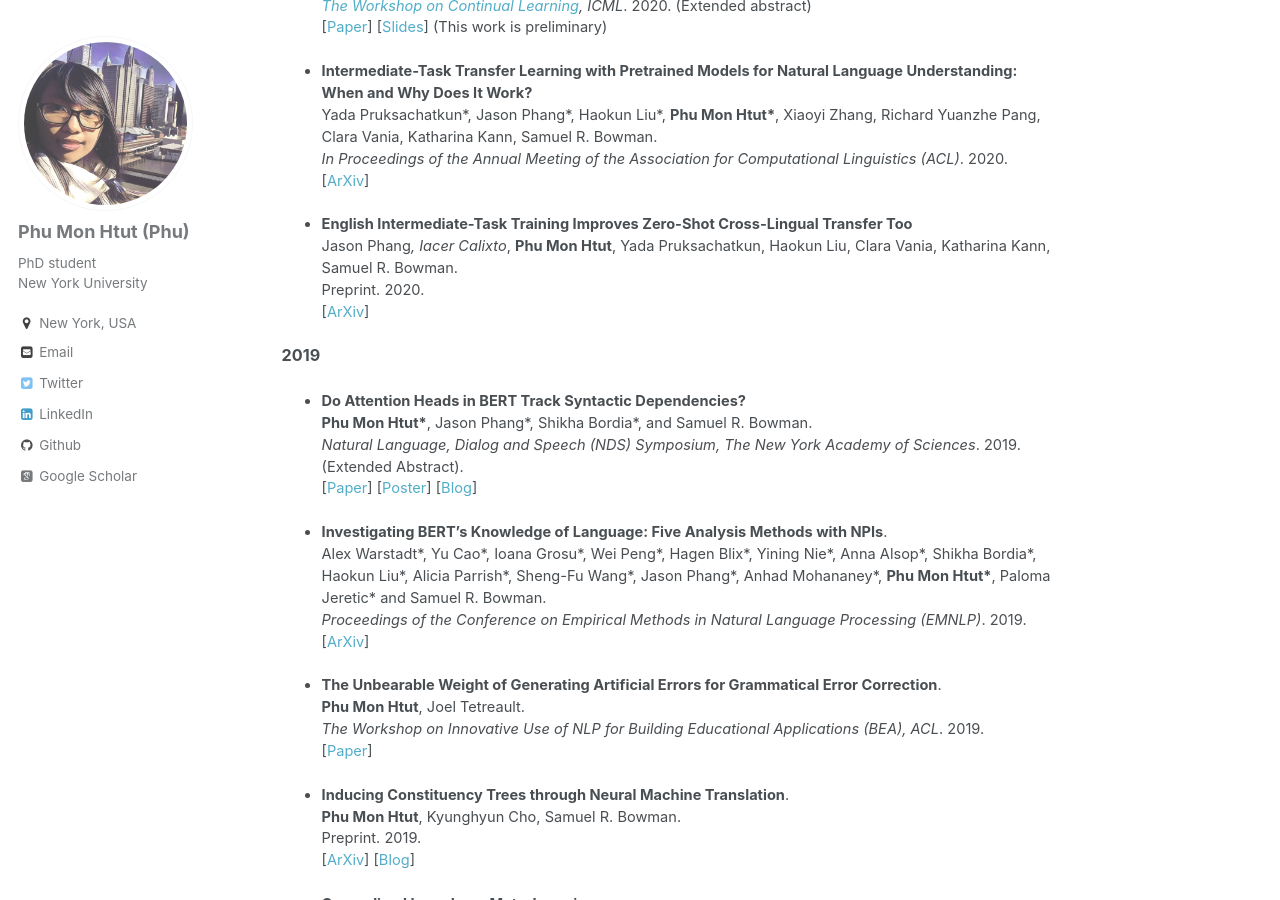
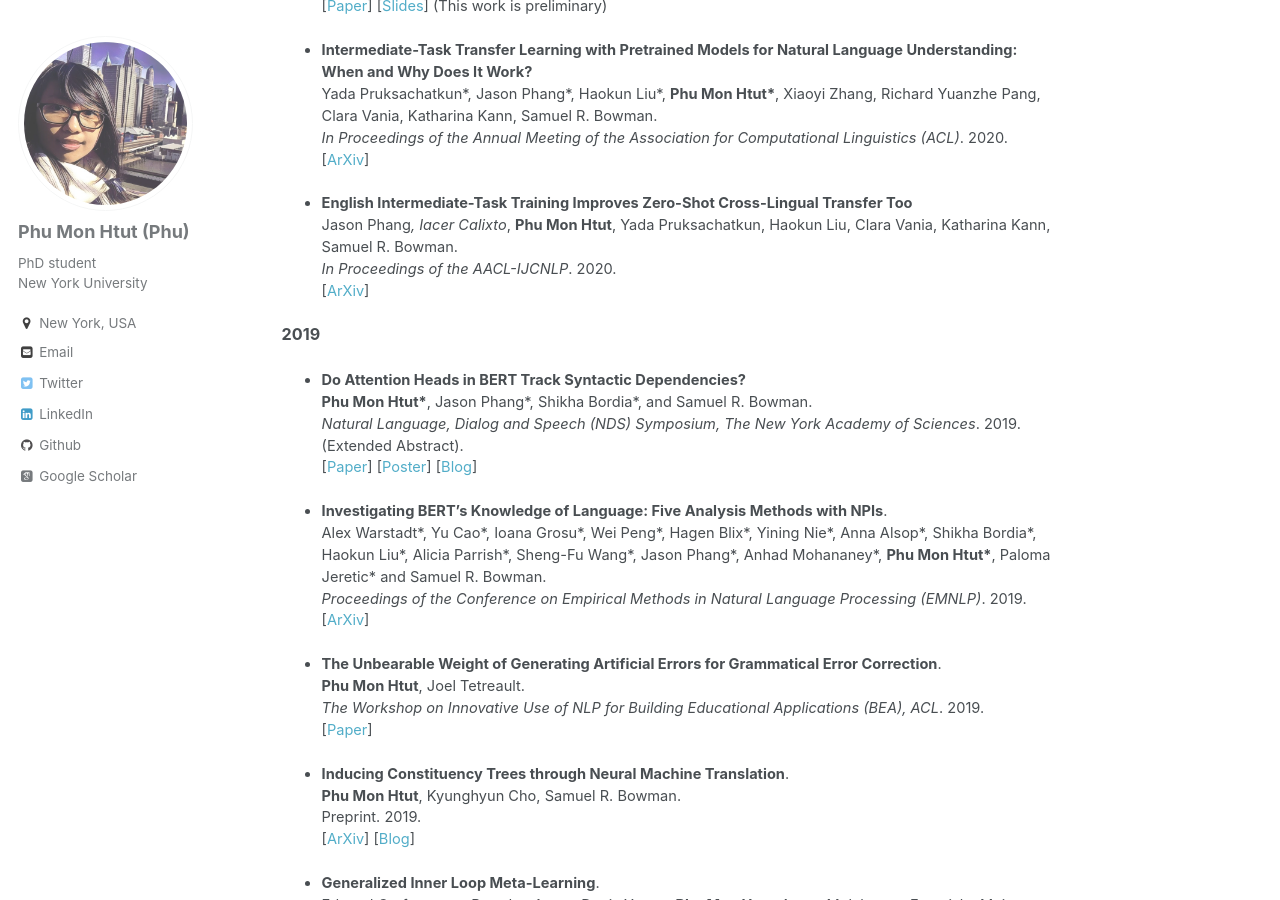
Before and after one commit to phu-pmh/phu-pmh.github.io, a Jekyll site: the page built from _pages/about.md, in a window 1280 px wide and 900 px high, scrolled down 652 px. Built offline with Jekyll 4.4.1, drawn with Linux system fonts in a browser that asks for light colours; some web fonts are replaced.

Commit message:
Update about.md

```diff
--- a/_pages/about.md
+++ b/_pages/about.md
@@ -11,7 +11,6 @@ redirect_from:
 I’m a [Data Science](https://cds.nyu.edu/) PhD student at **New York University** and a member of *[ML² Group](https://wp.nyu.edu/ml2/)* at [CILVR](https://wp.nyu.edu/cilvr/), co-advised by [Sam Bowman](https://www.nyu.edu/projects/bowman/) and [Kyunghyun Cho](http://www.kyunghyuncho.me/). I'm broadly interested in deep learning and natural language understanding. These days, I mainly work on applying transfer learning and multi-task learning methods to NLP problems, and analyzing these methods to understand why and when they work/fail.
 
 Previously, I interned at [Facebook AI Research](https://research.fb.com/category/facebook-ai-research/) and [Grammarly](https://www.grammarly.com/).
-
 Prior to NYU, I developed Information Retrieval systems at [Institute of High Performance Computing](https://www.a-star.edu.sg/ihpc) in Singapore. Before that, I earned my bachelor’s degree in Computer Science at [Nanyang Technological University](http://scse.ntu.edu.sg/Pages/Home.aspx).
 
 
@@ -33,7 +32,7 @@ Publications
 
 * **English Intermediate-Task Training Improves Zero-Shot Cross-Lingual Transfer Too**
   Jason Phang*, Iacer Calixto*, __Phu Mon Htut__, Yada Pruksachatkun, Haokun Liu, Clara Vania, Katharina Kann, Samuel R. Bowman.
-  Preprint. 2020.
+  *In Proceedings of the AACL-IJCNLP*. 2020.
   [[ArXiv](https://arxiv.org/pdf/2005.13013.pdf)]
 
 
```
